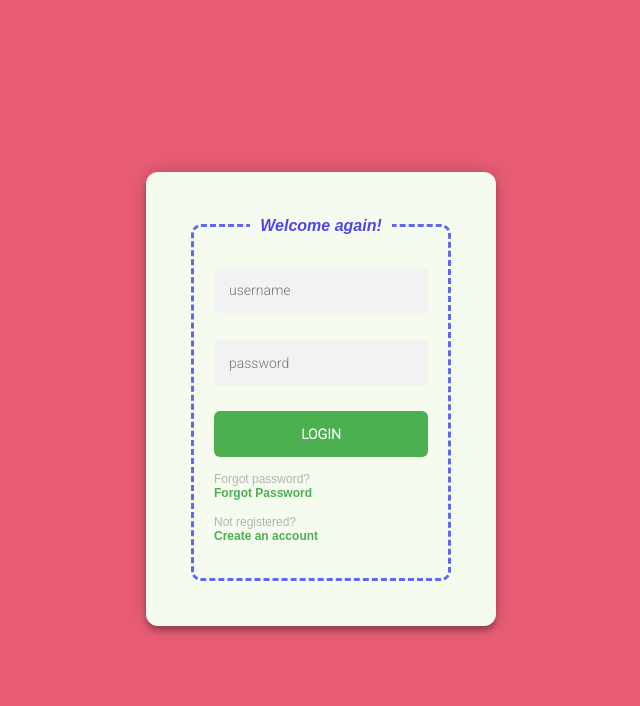
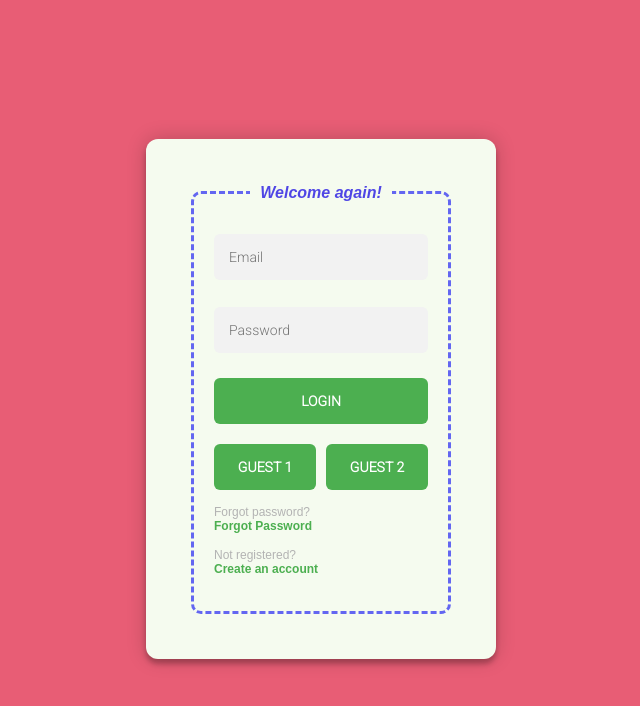
Before and after one commit to HardXee/MyChat, a React app: page /login in a window 1280 px wide. Shown: the top 706 px of the page, without its empty margins (319-959 px from the left). Built offline with nearby package versions, Linux system fonts and the light colour scheme; no server answers; the HTML template or start-up script is replaced by a standard one.

Commit message:
added guest users buttons

```diff
--- a/src/pages/login/Login.jsx
+++ b/src/pages/login/Login.jsx
@@ -1,39 +1,37 @@
 import "./Login.css";
 import { useState } from "react";
-import { Link } from "react-router-dom";
+import { Link, useNavigate } from "react-router-dom";
 import axios from "axios";
 import toast, { Toaster } from "react-hot-toast";
-import { useNavigate } from "react-router-dom";
-import Cookies from "js-cookie";
 
 function Login() {
   const [email, SetEmail] = useState("");
   const [password, Setpassword] = useState("");
   const Navigate = useNavigate();
 
-  const handleSubmit = async () => {
+  const handleSubmit = async (emailArg = email, passwordArg = password) => {
     try {
-      console.log(import.meta.env.VITE_BASE_URL + "api/auth/login");
-      const responce = await axios.post(
+      const response = await axios.post(
         import.meta.env.VITE_BASE_URL + "api/auth/login",
         {
-          email: email,
-          password: password,
+          email: emailArg,
+          password: passwordArg,
         },
         {
           withCredentials: true,
         },
       );
 
-      const coki = `${document.cookie}`;
-      console.log(coki);
-      localStorage.setItem("username", responce.data.name);
-      localStorage.setItem("id", responce.data.id);
-      toast.success(responce.data.message);
-      Navigate("/chat");
+      localStorage.setItem("username", response.data.name);
+      localStorage.setItem("id", response.data.id);
+
+      setTimeout(() => {
+        Navigate("/chat");
+        toast.success(response.data.message);
+      }, 250);
     } catch (error) {
       console.log(error.response?.data);
-      toast.error(error.response?.data);
+      toast.error(error.response?.data || "Login failed");
     }
   };
 
@@ -46,7 +44,7 @@ function Login() {
           <input
             type="text"
             value={email}
-            placeholder="username"
+            placeholder="Email"
             onChange={(e) => {
               SetEmail(e.target.value);
             }}
@@ -55,19 +53,36 @@ function Login() {
           <input
             type="password"
             value={password}
-            placeholder="password"
+            placeholder="Password"
             onChange={(e) => {
               Setpassword(e.target.value);
             }}
           />
 
-          <button
-            onClick={() => {
-              handleSubmit();
+          <button onClick={() => handleSubmit()}>Login</button>
+
+          {/* Guest Login Buttons */}
+          <div
+            style={{
+              display: "flex",
+              gap: "10px",
+              marginTop: "10px",
             }}
           >
-            Login
-          </button>
+            <button
+              type="button"
+              onClick={() => handleSubmit("Guest1@gmail.com", "123456")}
+            >
+              Guest 1
+            </button>
+
+            <button
+              type="button"
+              onClick={() => handleSubmit("Guest2@gmail.com", "123456")}
+            >
+              Guest 2
+            </button>
+          </div>
 
           <p className="message">
             Forgot password? <Link to="/forgot_password">Forgot Password</Link>
```
